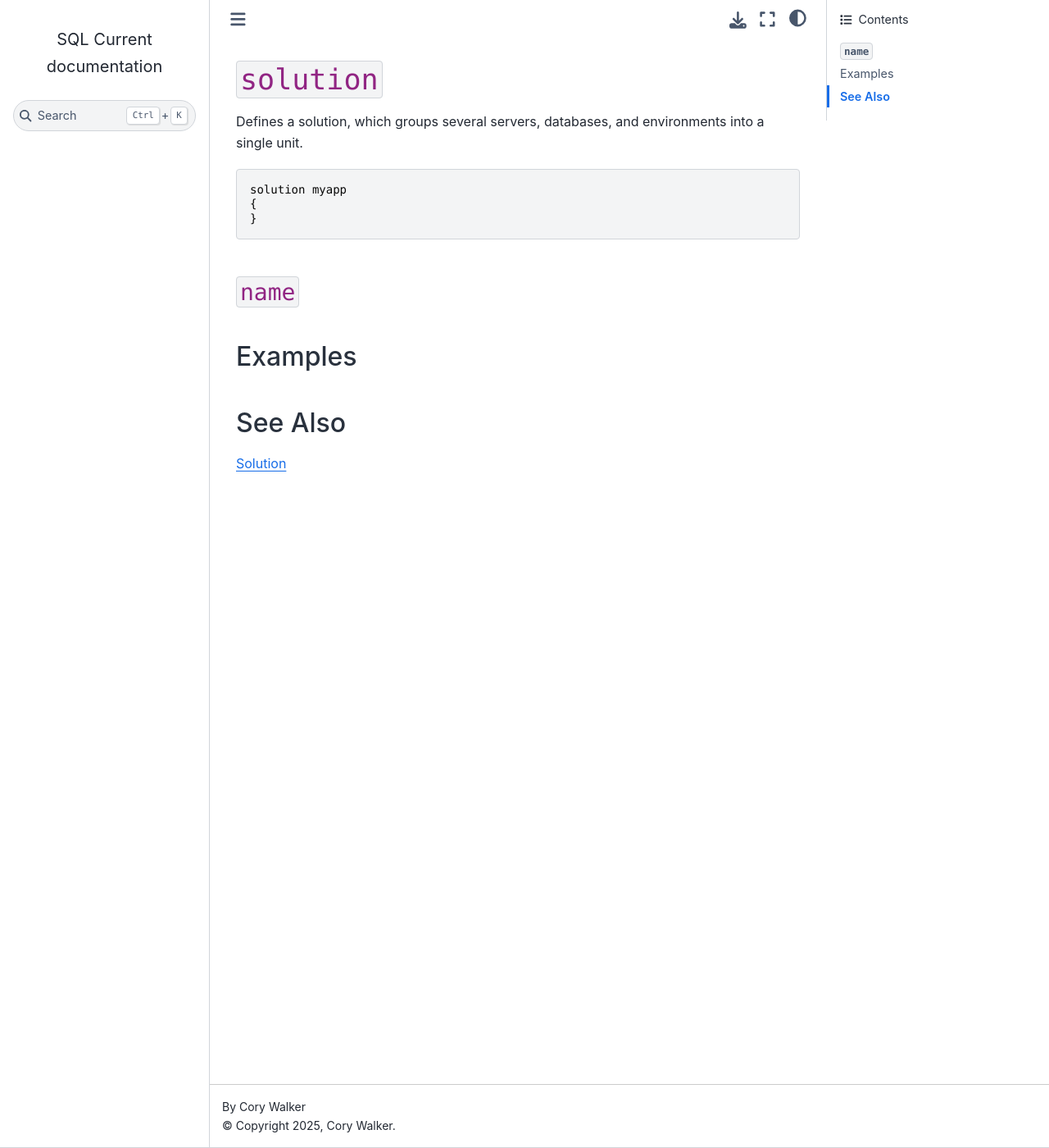
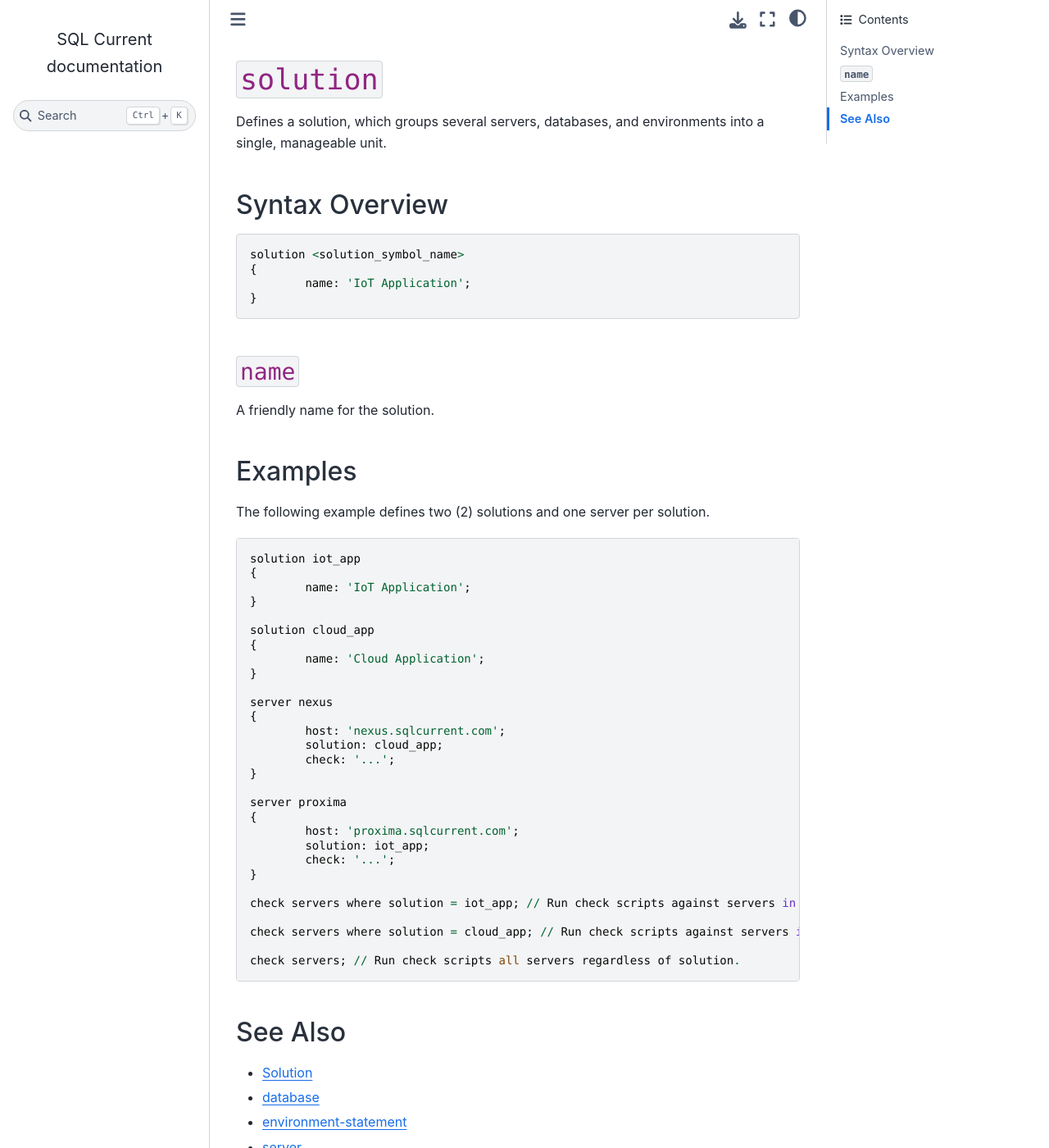
Before and after one commit to cwses1/sqlcurrent-dot-com, a Sphinx documentation site: the page built from source/solution-statement.rst, in a window 1280 px wide and 1400 px high. Shown: the whole window at 82% size. Built offline with Sphinx 7.4.7 and the Sphinx Book theme 1.1.4, drawn with Linux system fonts in a browser that asks for light colours.

Commit message:
solution statement.

```diff
--- a/source/solution-statement.rst
+++ b/source/solution-statement.rst
@@ -2,22 +2,65 @@
 
 ``solution``
 ========================================================================================================================
-Defines a solution, which groups several servers, databases, and environments into a single unit.
+Defines a solution, which groups several servers, databases, and environments into a single, manageable unit.
+
+Syntax Overview
+-----------------
 
 ::
 
-	solution myapp
+	solution <solution_symbol_name>
 	{
+		name: 'IoT Application';
 	}
+
 
 ``name``
 -----------------
+A friendly name for the solution.
 
 
 Examples
 -----------------
 
+The following example defines two (2) solutions and one server per solution.
+
+::
+
+	solution iot_app
+	{
+		name: 'IoT Application';
+	}
+
+	solution cloud_app
+	{
+		name: 'Cloud Application';
+	}
+
+	server nexus
+	{
+		host: 'nexus.sqlcurrent.com';
+		solution: cloud_app;
+		check: '...';
+	}
+
+	server proxima
+	{
+		host: 'proxima.sqlcurrent.com';
+		solution: iot_app;
+		check: '...';
+	}
+
+	check servers where solution = iot_app; // Run check scripts against servers in the iot_app solution only.
+
+	check servers where solution = cloud_app; // Run check scripts against servers in the cloud_app solution only.
+
+	check servers; // Run check scripts all servers regardless of solution.
+
 
 See Also
 -----------------
-:ref:`concept-solution`
+* :ref:`concept-solution`
+* :ref:`database-statement`
+* :ref:`environment-statement`
+* :ref:`server-statement`
```
